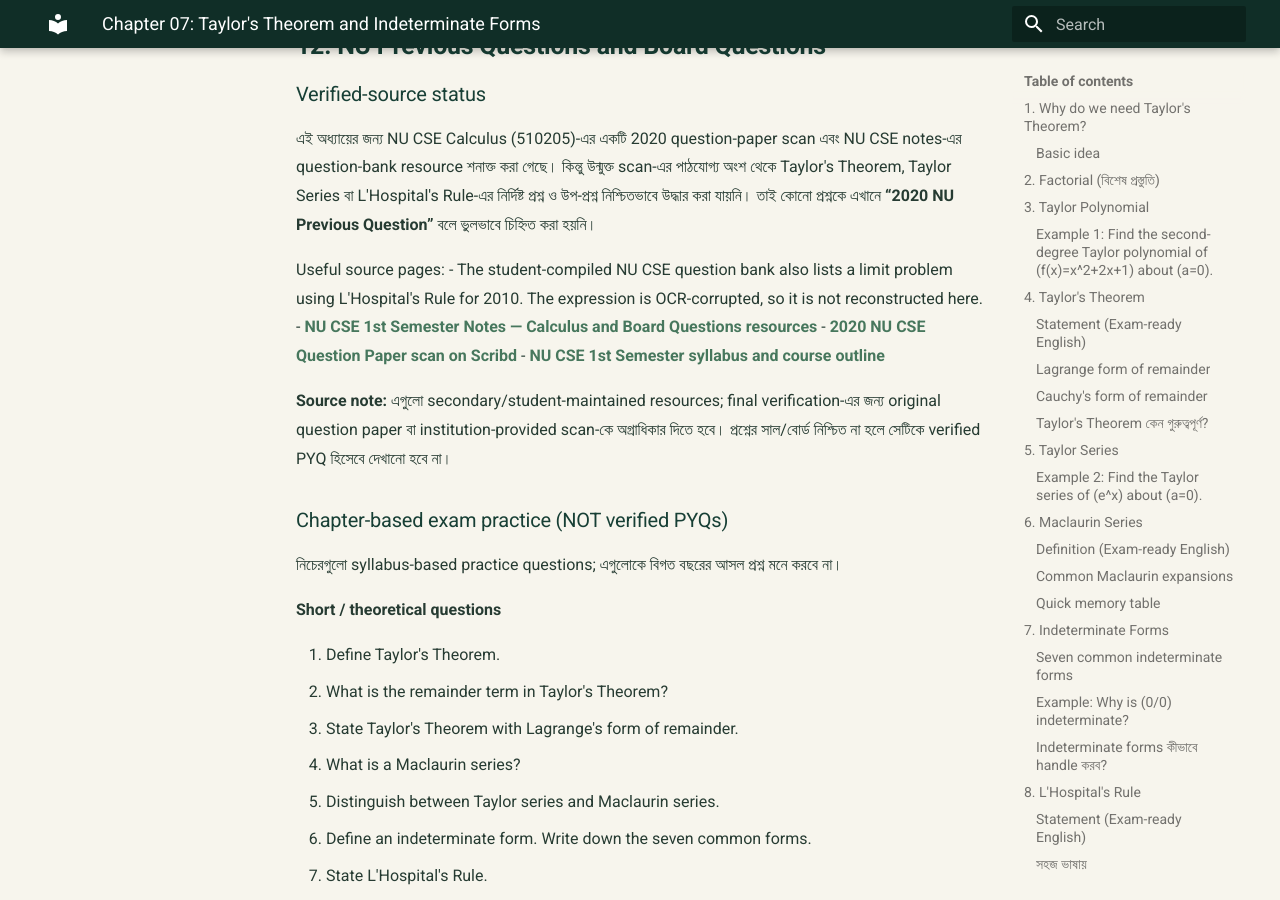
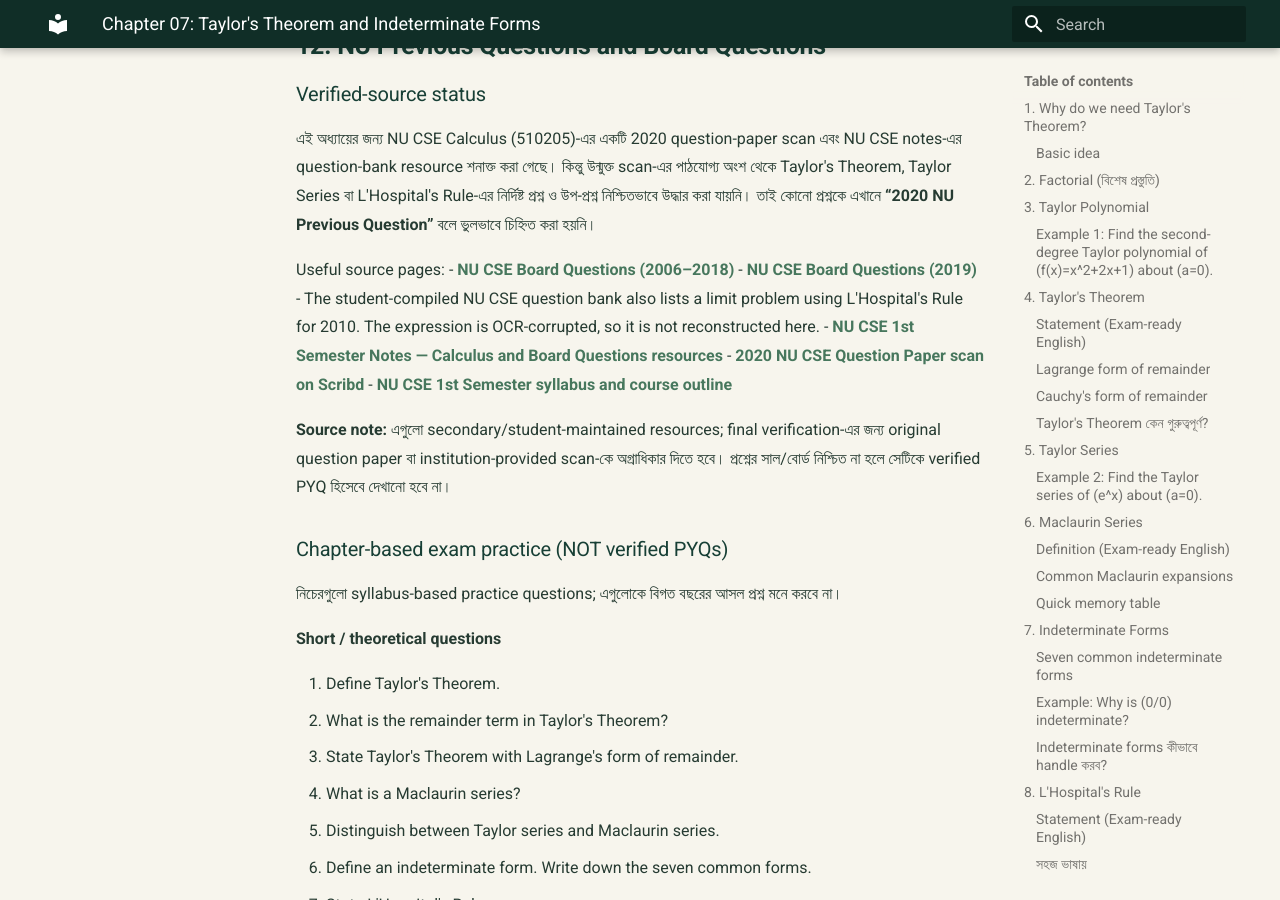
Before and after one commit to taimiyatahsin0-png/nu-cse-notes-store, an MkDocs documentation site: the page built from docs/subjects/cal/chapter-07-taylors-theorem-and-lhopitals-rule.md, in a window 1280 px wide and 900 px high, scrolled down 11476 px. Built offline with MkDocs 1.6.1 and Material for MkDocs 9.7.7, drawn with Linux system fonts in a browser that asks for light colours.

Commit message:
Restore board archive links in Calculus Chapter 07

```diff
--- a/docs/subjects/cal/chapter-07-taylors-theorem-and-lhopitals-rule.md
+++ b/docs/subjects/cal/chapter-07-taylors-theorem-and-lhopitals-rule.md
@@ -576,6 +576,8 @@ f(x)=\sum_{n=0}^{\infty}\frac{f^{(n)}(0)}{n!}x^n
 এই অধ্যায়ের জন্য NU CSE Calculus (510205)-এর একটি 2020 question-paper scan এবং NU CSE notes-এর question-bank resource শনাক্ত করা গেছে। কিন্তু উন্মুক্ত scan-এর পাঠযোগ্য অংশ থেকে Taylor's Theorem, Taylor Series বা L'Hospital's Rule-এর নির্দিষ্ট প্রশ্ন ও উপ-প্রশ্ন নিশ্চিতভাবে উদ্ধার করা যায়নি। তাই কোনো প্রশ্নকে এখানে **“2020 NU Previous Question”** বলে ভুলভাবে চিহ্নিত করা হয়নি।
 
 Useful source pages:
+- [NU CSE Board Questions (2006–2018)](https://drive.google.com/file/d/1Lodp-nv8jOXRU7SvriRGqNYamqGUIzvM/view?usp=sharing)
+- [NU CSE Board Questions (2019)](https://drive.google.com/file/d/1QZpZoqjEJS5aYXNjSYdwW5bXy66aPi9-/view?usp=sharing)
 - The student-compiled NU CSE question bank also lists a limit problem using L'Hospital's Rule for 2010. The expression is OCR-corrupted, so it is not reconstructed here.
 - [NU CSE 1st Semester Notes — Calculus and Board Questions resources](https://sigmakib.github.io/nu-cse-notes/nu-cse-1st-semester-notes.html)
 - [2020 NU CSE Question Paper scan on Scribd](https://www.scribd.com/document/600047603/2020-NU-Question)
```
